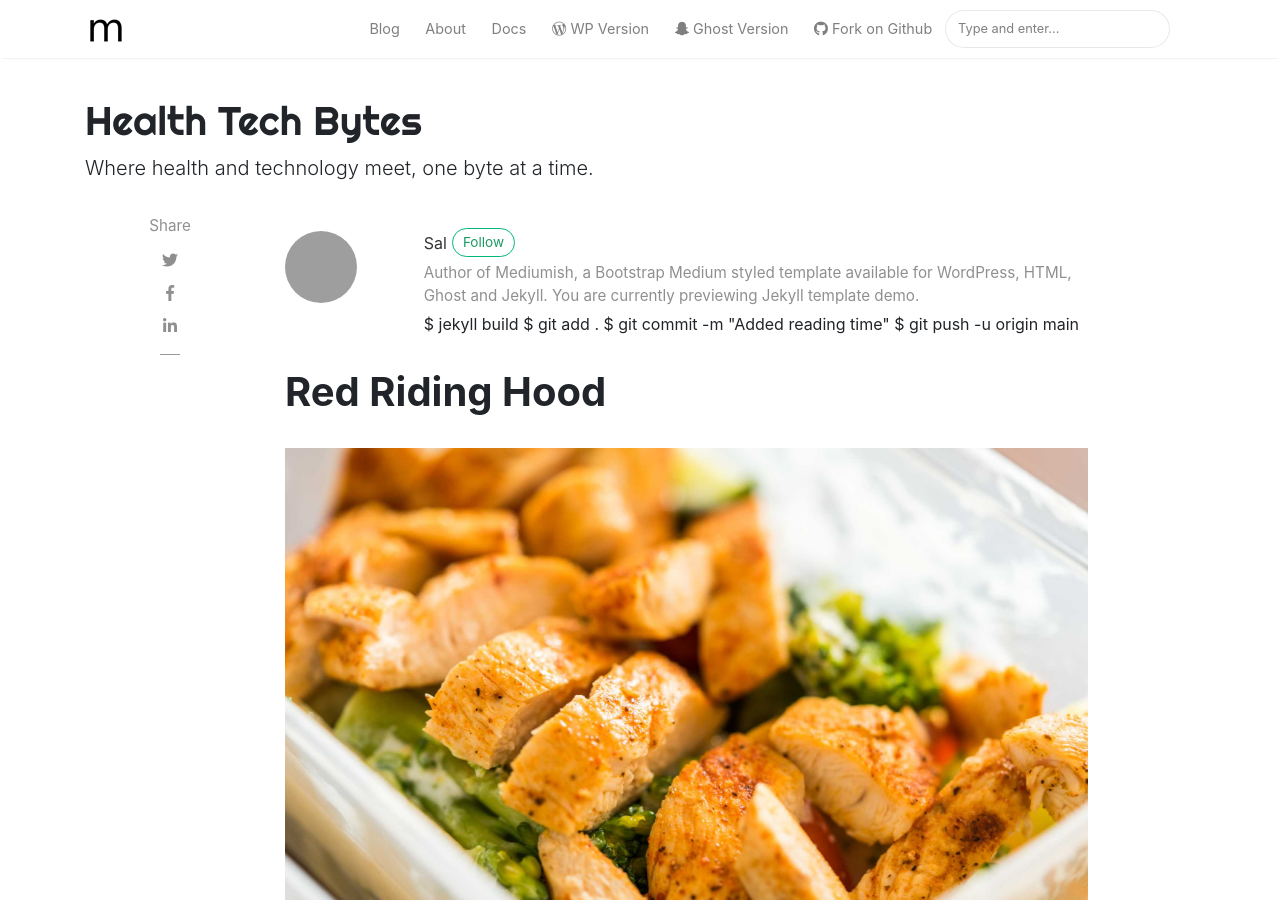
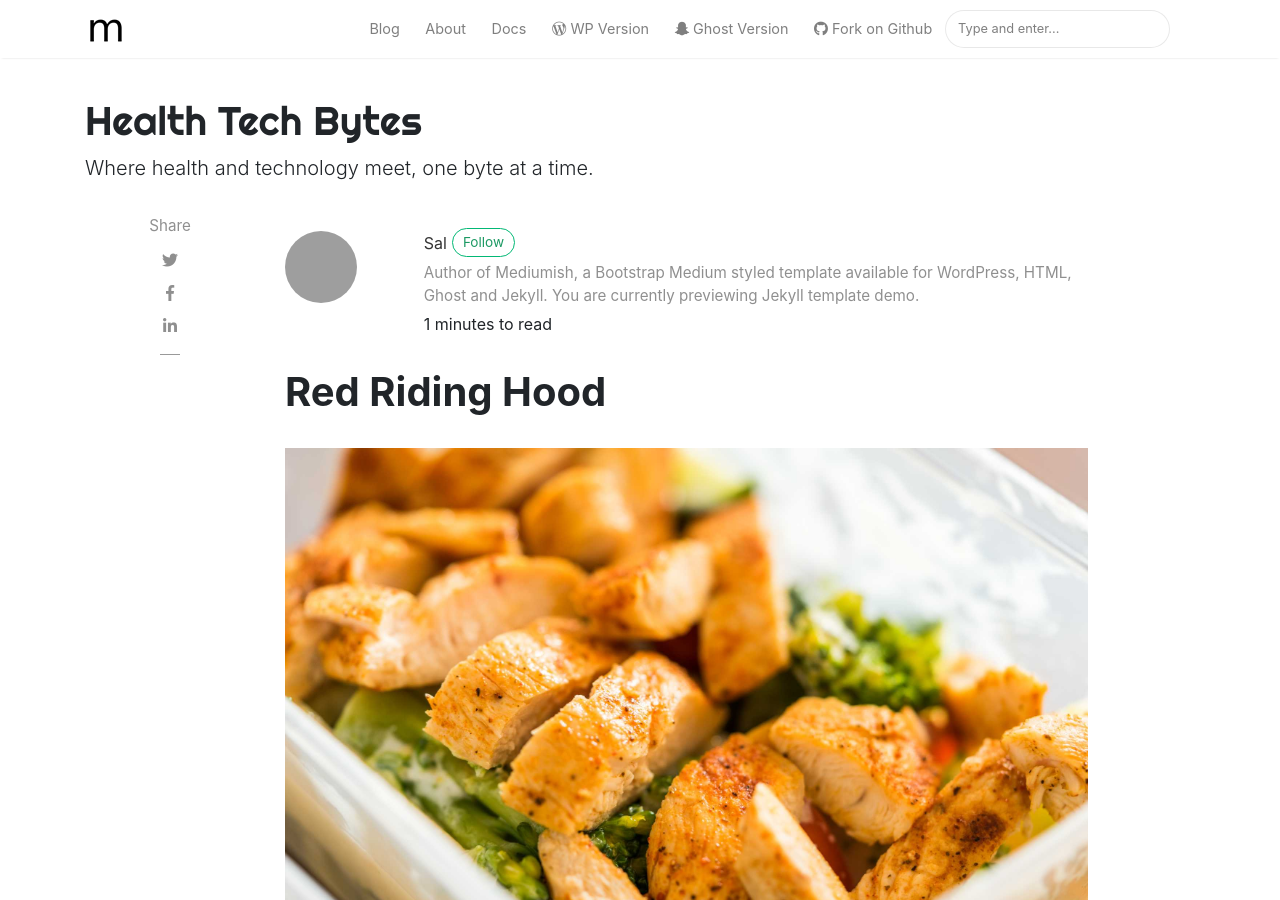
Before and after one commit to slsu0424/slsu0424.github.io, a Jekyll site: the page built from _posts/2018-01-12-red-riding.md, in a window 1280 px wide and 900 px high. Built offline with Jekyll 4.4.1, drawn with Linux system fonts in a browser that asks for light colours; nearby versions of some CDN libraries; comment, search, counter and statistics services are not loaded; grey boxes are pictures that could not be loaded.

Commit message:
Update reading-time.html

```diff
--- a/_includes/reading-time.html
+++ b/_includes/reading-time.html
@@ -1,4 +1,6 @@
-$ jekyll build
-$ git add .
-$ git commit -m "Added reading time"
-$ git push -u origin main
+{% capture words %}
+{{ content | number_of_words | minus: 180 }}
+{% endcapture %}
+{% unless words contains '-' %}
+{{ words | plus: 150 | divided_by: 150 | append: ' minutes to read' }}
+{% endunless %}
```
